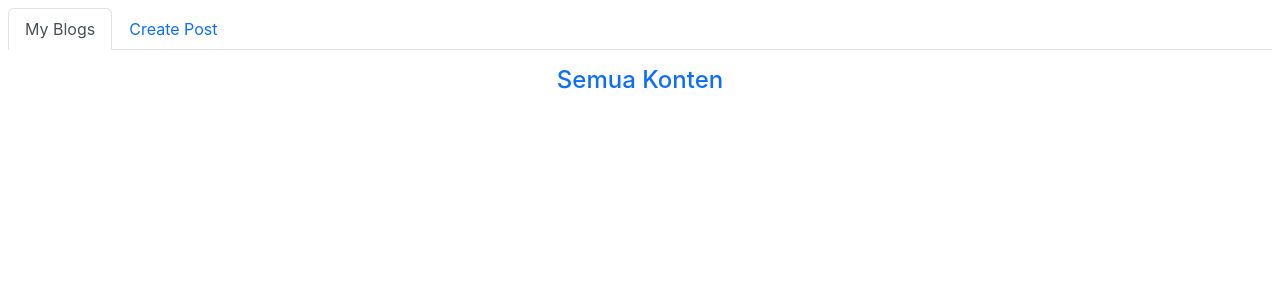
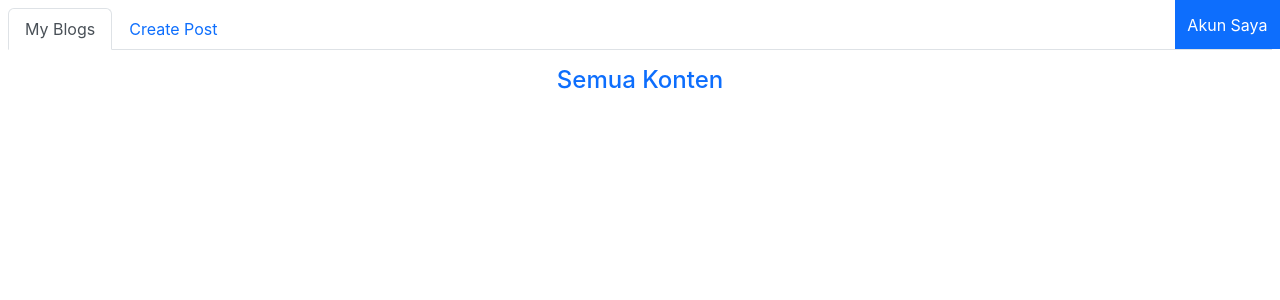
Before and after one commit to admhabits/FrontendChallenge, a Next.js app: page / in a window 1280 px wide. Shown: the top 300 px of the page. Built offline with nearby package versions, Linux system fonts and the light colour scheme.

Commit message:
Add Button Akun

```diff
--- a/components/layouts/Header.tsx
+++ b/components/layouts/Header.tsx
@@ -25,6 +25,7 @@ export default function Header({title} : any) {
           <h4 className='heading text-center text-primary p-3'>{title}</h4>
         </div>
       </div>
+      <div className="account bg-primary">Akun Saya</div>
     </>
   )
 }
--- a/styles/globals.css
+++ b/styles/globals.css
@@ -14,3 +14,13 @@ a {
 * {
   box-sizing: border-box;
 }
+
+.account {
+  position: absolute;
+  right: 0;
+  top: 0;
+  background-color: blanchedalmond;
+  color: white;
+  padding: 12.5px;
+  cursor: pointer;
+}
```
Also changed, not shown: 1 other file (tests, documents, lock files or other folders).
